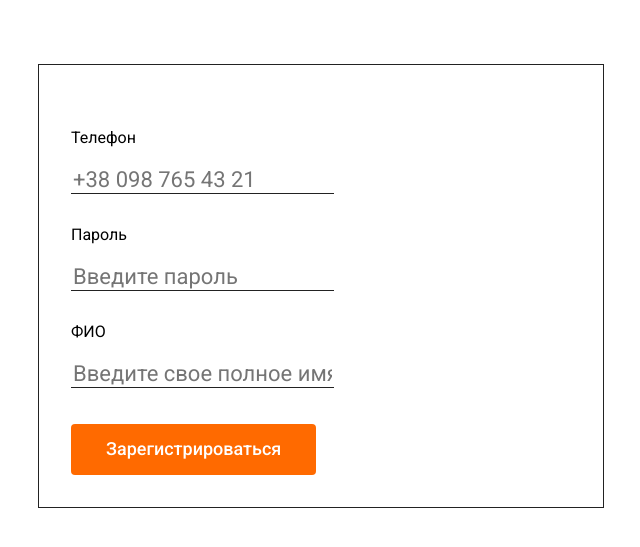
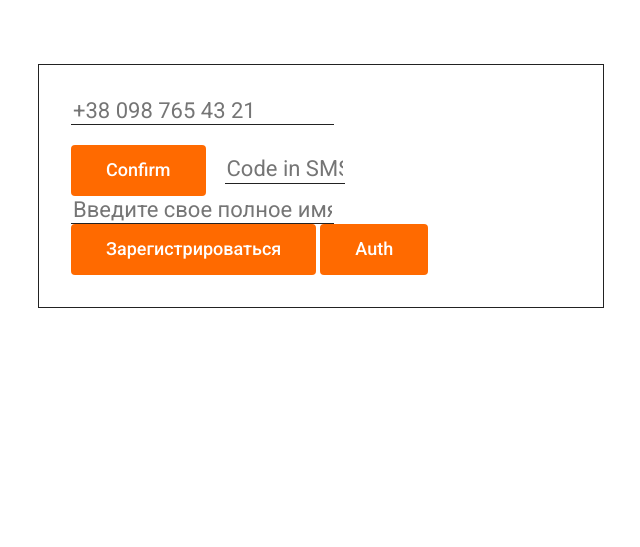
Before and after one commit to BI4HUU/wiki_article, a PHP site: page /register.php in a window 1280 px wide. Shown: the part 71-618 px from the top of the page, without its empty margins (319-959 px from the left). Run offline with PHP 8.4, Linux system fonts and the light colour scheme; some libraries are stand-ins or nearby versions.

Commit message:
Update register.php

```diff
--- a/register.php
+++ b/register.php
@@ -1,20 +1,90 @@
 <?php
-session_start();
 include "header.php";
 ?>
 <section class="container">
-<form  action="/reg.php" method="post">
-  <!-- <form  action="/auth.php" method="post"> -->
+<div id="mesegesCalbeack"></div>
+<form>
+	<!-- <form  action="/auth.php" method="post"> -->
 	<!-- <label>Логин</label>
 	<input type="text" name="login" placeholder="Введите свой логин"> -->
-	<label>Телефон</label><br>
-	<input type="tel" name="tel" placeholder="+38 098 765 43 21"><br>
-	<label>Пароль</label><br>
-	<input type="password" name="password" placeholder="Введите пароль"><br>
-	<label>ФИО</label><br>
-	<input type="text" name="full_name" placeholder="Введите свое полное имя"><br>
-	<button class="button button_signIn" type="submit" class="register-btn">Зарегистрироваться</button>
+	<!-- <label>Телефон</label><br> -->
+	<input type="tel" id="tel" name="tel" placeholder="+38 098 765 43 21"><br>
+	<div class="wrap_button" style="margin-top: 10px;" >
+
+		<div class="button button_signIn register-btn" onClick="sendData()">Confirm</div>
+		<input style="width: 120px; margin-left: 15px; margin-top: 20px;" name="confirm" id="confirm" placeholder="Code in SMS">
+
+	</div>
+	<!-- <label>Пароль</label><br> -->
+	<!-- <input id="password" type="password" name="password" placeholder="Введите пароль"><br> -->
+	<!-- <label>ФИО</label><br> -->
+	<input id="full_name" type="text" name="full_name" placeholder="Введите свое полное имя"><br>
+	<div id="wrap_button">
+		<div class="button button_signIn" onClick="sendDataReg()" class="register-btn">Зарегистрироваться</div>
+		<a href="auth.php">
+				<div class="button button_signIn">Auth</div>
+		</a>
+	</div>
 	<?php  ?>
 </form>
 </section>
+
+<script>
+
+	function sendData() {
+
+		var tel = document.getElementById("tel").value;
+		const XHR = new XMLHttpRequest();
+		XHR.open( 'POST', 'reg1.php' );
+		XHR.setRequestHeader( 'Content-Type', 'application/x-www-form-urlencoded' );
+		XHR.send( `tel=${ tel }` );
+		XHR.responseType = 'text';
+		XHR.onload = function() {
+			document.getElementById('mesegesCalbeack').innerText = XHR.response;
+		};
+	}
+
+
+	function sendDataReg() {
+
+		var tel = document.getElementById("tel").value;
+		var confirm = document.getElementById("confirm").value;
+		// var password = document.getElementById("password").value;
+		var full_name = document.getElementById("full_name").value;
+
+		const XHR = new XMLHttpRequest();
+		XHR.open( 'POST', 'reg.php' );
+		XHR.setRequestHeader( 'Content-Type', 'application/x-www-form-urlencoded' );
+		XHR.send( `&tel=${ tel }&confirm=${ confirm }&full_name=${ full_name }` );
+		XHR.responseType = 'text';
+		XHR.onload = function() {
+			document.getElementById('mesegesCalbeack').innerText = XHR.response;
+			document.location.href = "/create.php";
+		};
+}
+</script>
+
+
+<script>
+	window.fbAsyncInit = function() {
+		FB.init({
+			appId      : '2973051456096728',
+			cookie     : true,
+			xfbml      : true,
+			version    : 'v7.0'
+		});
+
+		FB.AppEvents.logPageView();
+
+	};
+
+	(function(d, s, id){
+		var js, fjs = d.getElementsByTagName(s)[0];
+		if (d.getElementById(id)) {return;}
+		js = d.createElement(s); js.id = id;
+		js.src = "https://connect.facebook.net/en_US/sdk.js";
+		fjs.parentNode.insertBefore(js, fjs);
+	}(document, 'script', 'facebook-jssdk'));
+</script>
+
 <?php include "footer.php" ?>
```
